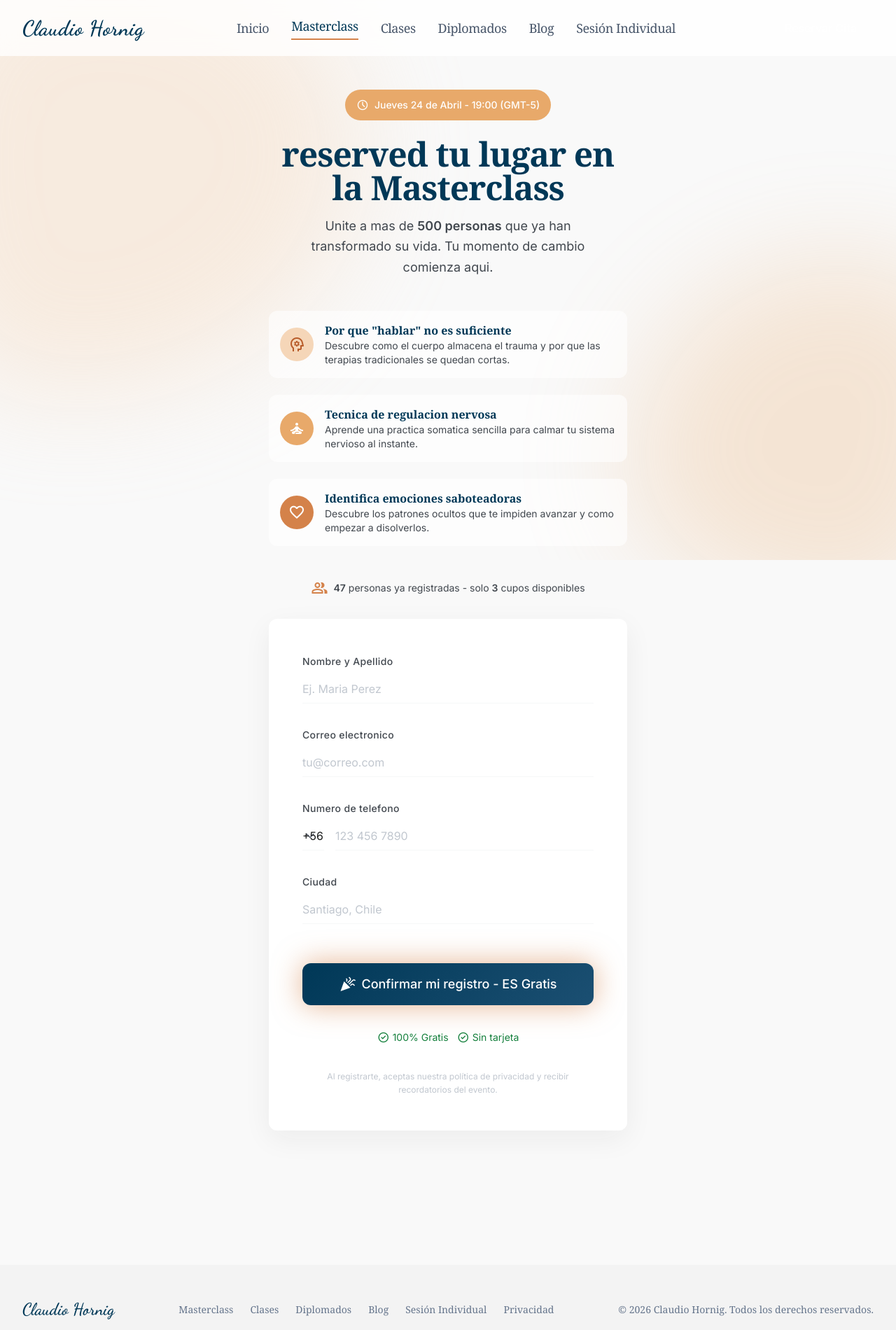
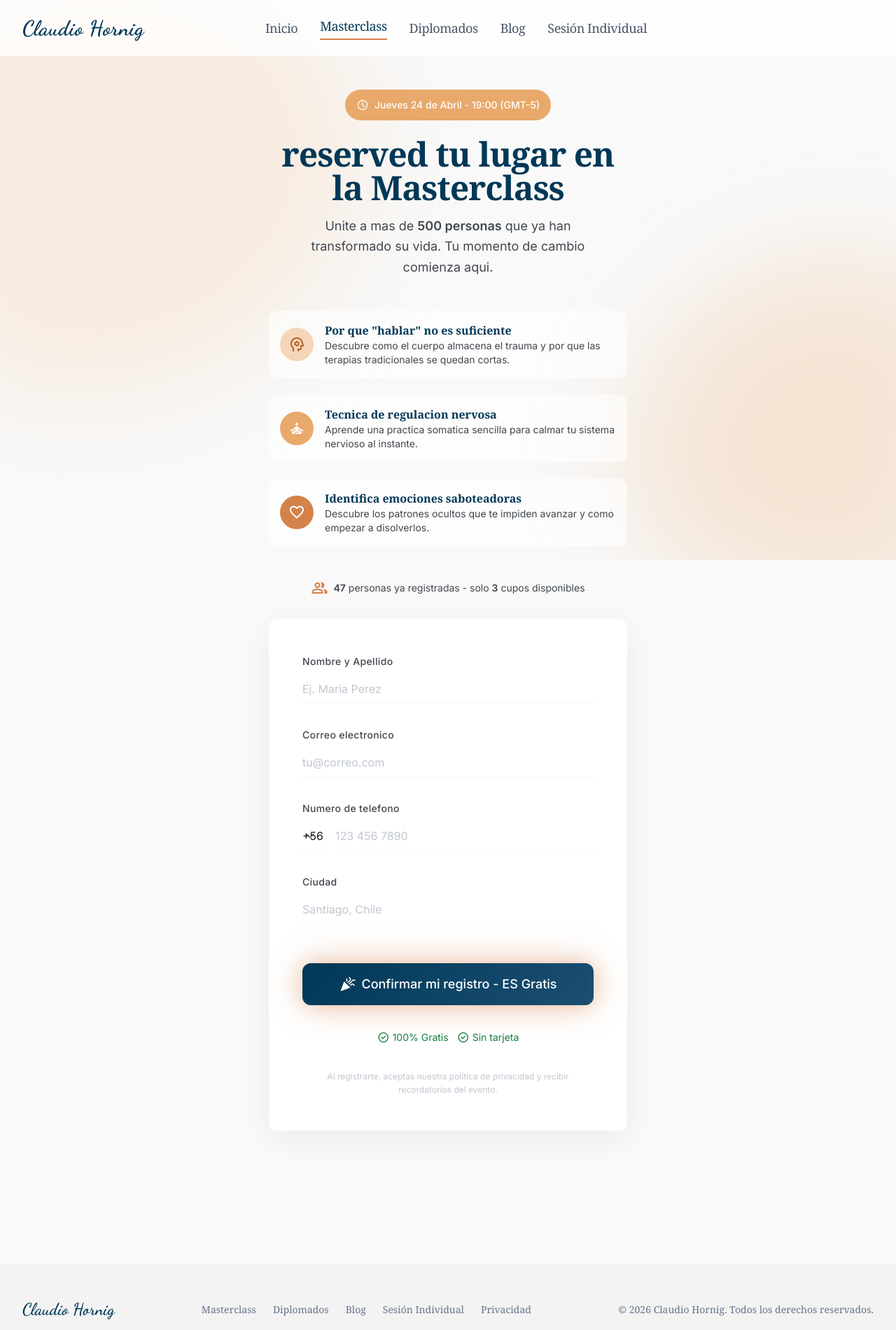
Before and after one commit to nehuenmartinsj-boop/WebClaudioHornig, a website: page masterclass.html in a window 1280 px wide. Shown: the whole page at 70% size. Drawn offline with nearby package versions, Linux system fonts and the light colour scheme; a web font is replaced by a local one.

Commit message:
ocultar temporalmente la navegación y accesos a curso.html

```diff
--- a/masterclass.html
+++ b/masterclass.html
@@ -178,7 +178,7 @@
 <div class="hidden md:flex items-center gap-8 font-headline text-lg tracking-tight">
 <a class="text-slate-600 hover:text-primary transition-all duration-300" href="index.html">Inicio</a>
 <a class="text-primary border-b-2 border-naranja-vivo pb-1 hover:opacity-80 transition-all duration-300" href="masterclass.html">Masterclass</a>
-<a class="text-slate-600 hover:text-primary transition-all duration-300" href="curso.html">Clases</a>
+<!-- <a class="text-slate-600 hover:text-primary transition-all duration-300" href="curso.html">Clases</a> -->
 <a class="text-slate-600 hover:text-primary transition-all duration-300" href="diplomados.html">Diplomados</a>
 <a class="text-slate-600 hover:text-primary transition-all duration-300" href="blog.html">Blog</a>
 <a class="text-slate-600 hover:text-primary transition-all duration-300" href="agenda.html">Sesión Individual</a>
@@ -196,7 +196,7 @@
 <div class="flex flex-col items-center gap-4 px-8">
 <a class="text-slate-600 font-headline text-lg hover:text-primary transition-all duration-300" href="index.html">Inicio</a>
 <a class="text-primary font-headline text-lg border-b-2 border-naranja-vivo pb-1" href="masterclass.html">Masterclass</a>
-<a class="text-slate-600 font-headline text-lg hover:text-primary transition-all duration-300" href="curso.html">Clases</a>
+<!-- <a class="text-slate-600 font-headline text-lg hover:text-primary transition-all duration-300" href="curso.html">Clases</a> -->
 <a class="text-slate-600 font-headline text-lg hover:text-primary transition-all duration-300" href="diplomados.html">Diplomados</a>
 <a class="text-slate-600 font-headline text-lg hover:text-primary transition-all duration-300" href="blog.html">Blog</a>
 <a class="text-slate-600 font-headline text-lg hover:text-primary transition-all duration-300" href="agenda.html">Sesión Individual</a>
@@ -339,7 +339,7 @@ Al registrarte, aceptas nuestra política de privacidad y recibir recordatorios
                 </div>
 <div class="flex flex-wrap justify-center gap-6 text-sm font-headline">
 <a class="text-slate-500 hover:text-primary transition-colors" href="masterclass.html">Masterclass</a>
-<a class="text-slate-500 hover:text-primary transition-colors" href="curso.html">Clases</a>
+<!-- <a class="text-slate-500 hover:text-primary transition-colors" href="curso.html">Clases</a> -->
 <a class="text-slate-500 hover:text-primary transition-colors" href="diplomados.html">Diplomados</a>
 <a class="text-slate-500 hover:text-primary transition-colors" href="blog.html">Blog</a>
 <a class="text-slate-500 hover:text-primary transition-colors" href="agenda.html">Sesión Individual</a>
@@ -399,12 +399,12 @@ Al registrarte, aceptas nuestra política de privacidad y recibir recordatorios
                 Pro tip: Unete 5 minutos antes para aprovechar al maximo!
               </p>
             </div>
-            <div class="pt-6">
+            <!-- <div class="pt-6">
               <a href="curso.html" class="inline-flex items-center justify-center px-8 py-3 rounded-xl bg-naranja-gradient text-white font-medium hover:opacity-90 hover:shadow-lg transition-all duration-300">
                 Ver las clases disponibles
                 <span class="material-symbols-outlined ml-2">school</span>
               </a>
-            </div>
+            </div> -->
           </div>
         `;
       });
```
Also changed, not shown: agenda.html (+3 -3 lines), blog-articulo1.html (+3 -3 lines), blog.html (+3 -3 lines), checkout.html (+2 -2 lines), diplomados.html (+3 -3 lines), index.html (+3 -3 lines).
